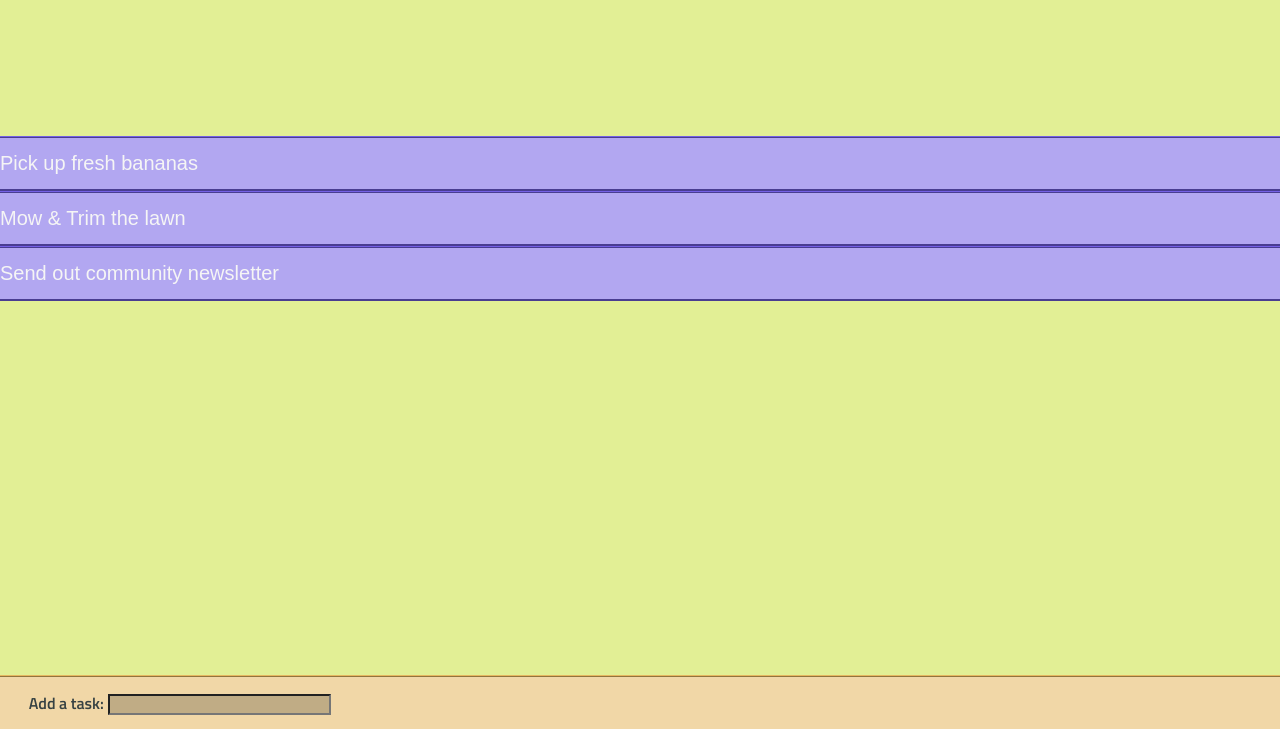
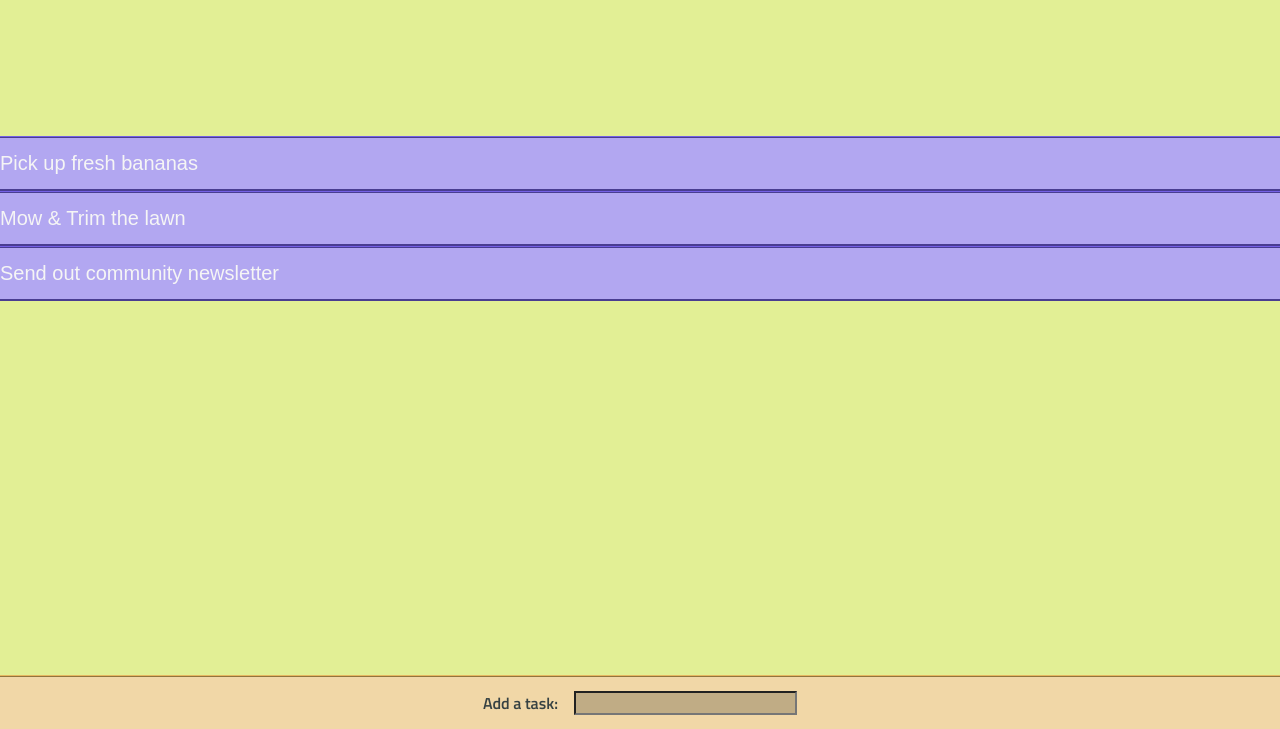
Before and after one commit to hamzafoy/jquery_task_mgr, a plain HTML site: page errand_author.html in a window 1280 px wide. Shown: the part 71-800 px from the top of the page. Drawn offline with Linux system fonts and the light colour scheme; a web font is replaced by a local one.

Commit message:
changed add-task form to flexbox-row.

```diff
--- a/resources/styles.css
+++ b/resources/styles.css
@@ -69,7 +69,9 @@ font-family: 'Titillium Web', sans-serif;
 
 
 #add-task-form {
-    display: inline-block;
+    display: flex;
+    flex-direction: row;
+    justify-content: center;
     width: 100%;
     padding: 1.75vh 0;
     background-color: #f1d7a7;
@@ -78,7 +80,7 @@ font-family: 'Titillium Web', sans-serif;
 
 
 #add-task-form label {
-    padding-left: 2.25vw;
+    padding-right: 1.25vw;
     color: #374243;
     font-family: 'Titillium Web', sans-serif;
 }
```
